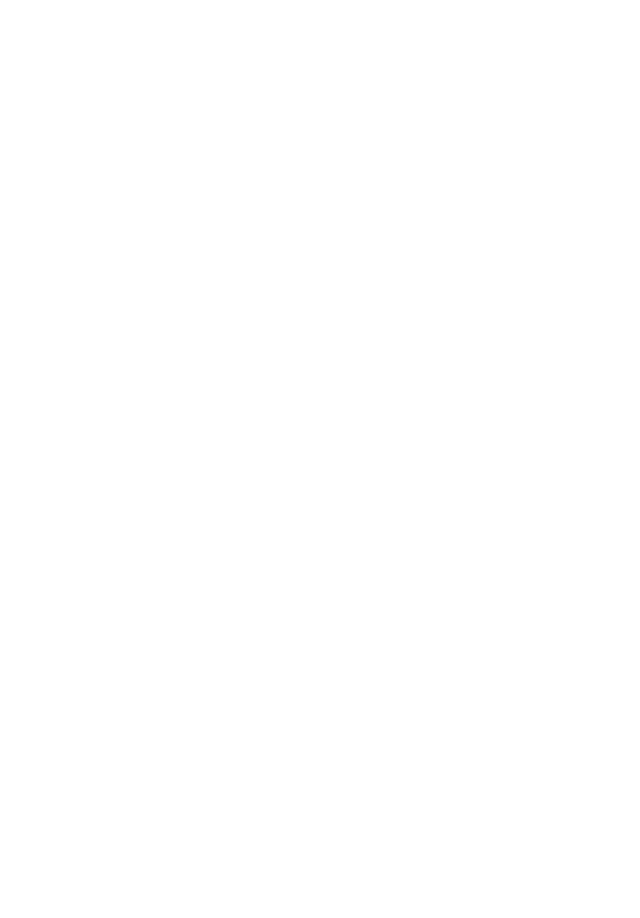
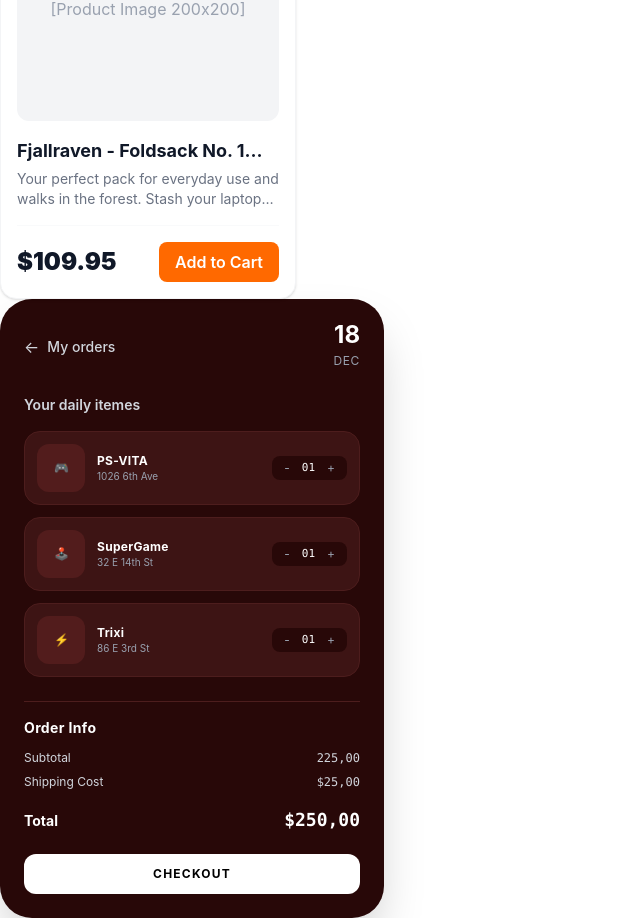
Before and after one commit to 7-Tarun/E-Commerce-Cart, a React (Vite) app: page / in a window 1280 px wide. Shown: the part 192-1110 px from the top of the page, without its empty margins (0-640 px from the left). Before the commit the page ends 800 px from the top, so only its background shows below. Built offline with nearby package versions, Linux system fonts and the light colour scheme.

Commit message:
add Cart components and context for managing shopping cart functionality

```diff
--- a/package.json
+++ b/package.json
@@ -14,6 +14,7 @@
     "react": "^19.2.8",
     "react-dom": "^19.2.8",
     "react-router": "^8.4.0",
+    "react-router-dom": "^7.18.4",
     "tailwindcss": "^4.3.3"
   },
   "devDependencies": {
--- a/src/App.jsx
+++ b/src/App.jsx
@@ -1,8 +1,18 @@
+import CartItem from "./components/CartItems"
+import CartSummery from "./components/CartSummary"
+import Header from "./components/Header"
+import ProductCard from "./components/ProductCard"
+import Cart from "./components/Cart"
+
 function App() {
 
   return (
     <>
-
+      <Header />
+      <ProductCard/>
+      {/* <CartItem/> */}
+      {/* <CartSummery/> */}
+      <Cart/>
     </>
   )
 }
--- /dev/null
+++ b/src/components/Cart.jsx
@@ -0,0 +1,29 @@
+import CartItem from "./CartItems"
+import CartSummery from "./CartSummary"
+
+function Cart() {
+    return (
+        <>
+
+            <div class="max-w-sm bg-[#280808] text-white p-6 rounded-[32px] font-sans shadow-2xl">
+
+
+                <div class="flex justify-between items-center mb-6">
+                    <div class="flex items-center space-x-2 text-gray-300 cursor-pointer">
+                        <span>←</span>
+                        <span class="text-sm font-medium">My orders</span>
+                    </div>
+                    <div class="text-right">
+                        <span class="text-2xl font-bold block leading-none">18</span>
+                        <span class="text-xs text-gray-400 uppercase tracking-wider">Dec</span>
+                    </div>
+                </div>
+                <CartItem/>
+                <CartSummery/>
+            </div>
+
+        </>
+    )
+}
+
+export default Cart
--- /dev/null
+++ b/src/components/CartItems.jsx
@@ -0,0 +1,59 @@
+function CartItem() {
+    return (
+        <>
+            <h3 class="text-sm font-semibold text-gray-300 mb-4">Your daily itemes</h3>
+            <div class="space-y-3 mb-6">
+                <div class="bg-[#3d1414] p-3 rounded-2xl flex items-center justify-between border border-[#4d1d1d]">
+                    <div class="flex items-center space-x-3">
+
+                        <div class="w-12 h-12 bg-[#521c1c] rounded-xl flex items-center justify-center text-xs">🎮</div>
+                        <div>
+                            <h4 class="text-xs font-bold tracking-wide">PS-VITA</h4>
+                            <p class="text-[10px] text-gray-400">1026 6th Ave</p>
+                        </div>
+                    </div>
+
+                    <div class="flex items-center space-x-2 bg-[#280808] px-2 py-1 rounded-lg text-xs">
+                        <button class="text-gray-400 hover:text-white px-1">-</button>
+                        <span class="font-mono text-[11px]">01</span>
+                        <button class="text-gray-400 hover:text-white px-1">+</button>
+                    </div>
+                </div>
+
+                <div class="bg-[#3d1414] p-3 rounded-2xl flex items-center justify-between border border-[#4d1d1d]">
+                    <div class="flex items-center space-x-3">
+                        <div class="w-12 h-12 bg-[#521c1c] rounded-xl flex items-center justify-center text-xs">🕹️</div>
+                        <div>
+                            <h4 class="text-xs font-bold tracking-wide">SuperGame</h4>
+                            <p class="text-[10px] text-gray-400">32 E 14th St</p>
+                        </div>
+                    </div>
+                    <div class="flex items-center space-x-2 bg-[#280808] px-2 py-1 rounded-lg text-xs">
+                        <button class="text-gray-400 hover:text-white px-1">-</button>
+                        <span class="font-mono text-[11px]">01</span>
+                        <button class="text-gray-400 hover:text-white px-1">+</button>
+                    </div>
+                </div>
+
+
+                <div class="bg-[#3d1414] p-3 rounded-2xl flex items-center justify-between border border-[#4d1d1d]">
+                    <div class="flex items-center space-x-3">
+                        <div class="w-12 h-12 bg-[#521c1c] rounded-xl flex items-center justify-center text-xs">⚡</div>
+                        <div>
+                            <h4 class="text-xs font-bold tracking-wide">Trixi</h4>
+                            <p class="text-[10px] text-gray-400">86 E 3rd St</p>
+                        </div>
+                    </div>
+                    <div class="flex items-center space-x-2 bg-[#280808] px-2 py-1 rounded-lg text-xs">
+                        <button class="text-gray-400 hover:text-white px-1">-</button>
+                        <span class="font-mono text-[11px]">01</span>
+                        <button class="text-gray-400 hover:text-white px-1">+</button>
+                    </div>
+                </div>
+
+            </div>
+        </>
+    )
+}
+
+export default CartItem
--- /dev/null
+++ b/src/components/CartSummary.jsx
@@ -0,0 +1,33 @@
+function CartSummery() {
+    return (
+        <>
+            <div class="border-t border-[#4d1d1d] pt-4">
+                <h3 class="text-sm font-bold tracking-wide mb-3">Order Info</h3>
+
+                <div class="space-y-2 text-xs text-gray-300">
+                    <div class="flex justify-between">
+                        <span>Subtotal</span>
+                        <span class="font-mono">225,00</span>
+                    </div>
+                    <div class="flex justify-between">
+                        <span>Shipping Cost</span>
+                        <span class="font-mono">$25,00</span>
+                    </div>
+
+
+                    <div class="flex justify-between items-baseline pt-2 text-white">
+                        <span class="font-bold text-sm">Total</span>
+                        <span class="text-lg font-black font-mono">$250,00</span>
+                    </div>
+                </div>
+
+
+                <button class="w-full mt-5 bg-white text-black text-xs font-bold py-3 rounded-xl uppercase tracking-widest hover:bg-gray-200 transition-colors cursor-pointer">
+                    Checkout
+                </button>
+            </div>
+        </>
+    )
+}
+
+export default CartSummery
--- /dev/null
+++ b/src/components/Header.jsx
@@ -0,0 +1,22 @@
+
+function Header() {
+    return (
+        <>
+                <header class="bg-white shadow-sm p-4 sticky top-0 z-50">
+                    <div class="max-w-7xl mx-auto flex justify-between items-center">
+                        <h1 class="text-2xl font-extrabold tracking-tight">FakeStore</h1>
+
+
+                        <button class="bg-gray-900 text-white px-5 py-2 rounded-lg relative cursor-pointer hover:bg-gray-800">
+                            Cart
+                            <span class="absolute -top-2 -right-2 bg-red-500 text-white text-xs font-bold rounded-full h-6 w-6 flex items-center justify-center border-2 border-white">
+                                0
+                            </span>
+                        </button>
+                    </div>
+                </header>
+        </>
+    )
+}
+
+export default Header
--- /dev/null
+++ b/src/components/ProductCard.jsx
@@ -0,0 +1,23 @@
+function ProductCard() {
+    return (
+        <>
+            <div class="grid grid-cols-1 sm:grid-cols-2 md:grid-cols-3 lg:grid-cols-4 gap-8">
+                <article class="bg-white p-4 rounded-2xl shadow-sm border border-gray-100 hover:shadow-lg transition-shadow flex flex-col">
+                    <div class="w-full h-56 bg-gray-100 rounded-xl mb-4 flex items-center justify-center text-gray-400">
+                        [Product Image 200x200]
+                    </div>
+                    <h3 class="font-bold text-lg text-gray-900 line-clamp-1">Fjallraven - Foldsack No. 1 Backpack</h3>
+                    <p class="text-gray-500 text-sm mt-1 mb-4 line-clamp-2">Your perfect pack for everyday use and walks in the forest. Stash your laptop (up to 15 inches) in the padded sleeve.</p>
+                    <div class="mt-auto flex justify-between items-center pt-4 border-t border-gray-50">
+                        <span class="text-2xl font-black text-gray-900">$109.95</span>
+                        <button class="bg-orange-500 text-white px-4 py-2 rounded-lg font-semibold hover:bg-orange-600 transition-colors cursor-pointer">
+                            Add to Cart
+                        </button>
+                    </div>
+                </article>
+            </div>
+        </>
+    )
+}
+
+export default ProductCard
--- /dev/null
+++ b/src/components/ProductList.jsx
@@ -0,0 +1,14 @@
+import ProductCard from "./ProductCard"
+
+function ProductList() {
+    return (
+        <>
+            <div className="m-5 min-h-screen bg-gray-50">
+                <main class="max-w-7xl mx-auto p-6 mt-4">
+                    <h2 class="text-xl font-bold mb-6 text-gray-800">Latest Products</h2>
+                    <ProductCard />
+                </main>
+            </div>
+        </>
+    )
+}
--- /dev/null
+++ b/src/contexts/CartContext.jsx
@@ -0,0 +1,20 @@
+import { Children, createContext, useContext } from "react";
+import { useState } from "react";
+
+export const CartContext = createContext(null);
+
+export const CartProvider = ({children}) => {
+
+    const [cart, setCart] = useState(
+        [
+            {id: 1, title: 'shirt', price: 300, quantity: 1,img: 'url',},
+        ]
+    )
+
+
+    return(
+        <CartContext.Provider value={{cart,setCart}}>
+            {children}
+        </CartContext.Provider>
+    )
+}
```
Also changed, not shown: 1 other file (tests, documents, lock files or other folders).
